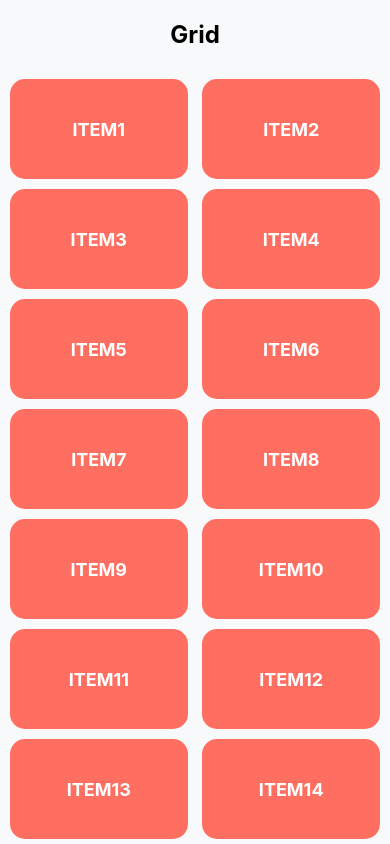
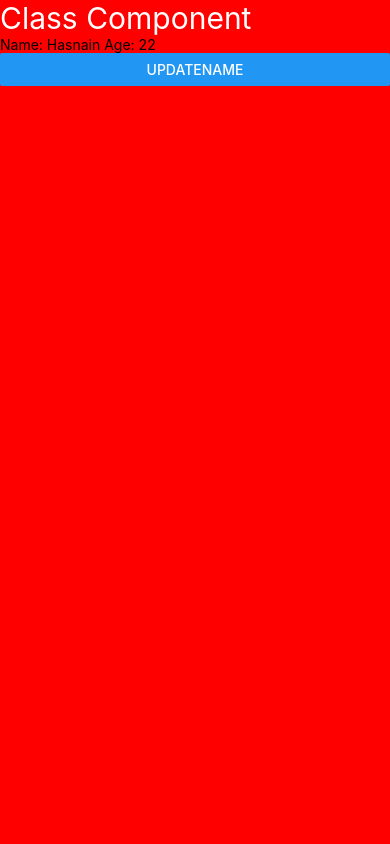
Before and after one commit to hasilakhwa/learning1, a React Native app: screen / in a window 390 px wide. Built offline with nearby package versions, Linux system fonts and the light colour scheme.

Commit message:
ClassComponent done

```diff
--- a/App.jsx
+++ b/App.jsx
@@ -12,7 +12,8 @@ import { View } from 'react-native';
 // import SectionListScreen from './src/component/SectionListScreen'
 // import LoginForm from './src/component/LoginForm'
 // import ContactListScreen from './src/screens/Contact/ContactListScreen'
-import Grid from './src/component/Grid'
+// import Grid from './src/component/Grid'
+import ClassComponent from './src/component/ClassComponent'
 const App = () => {
   return (
     <View
@@ -41,7 +42,8 @@ const App = () => {
       {/* <SectionListScreen /> */}
       {/* <LoginForm /> */}
       {/* <ContactListScreen /> */}
-      <Grid />
+      {/* <Grid /> */}
+      <ClassComponent />
     </View>
   );
 };
--- /dev/null
+++ b/src/component/ClassComponent.jsx
@@ -0,0 +1,16 @@
+import React, { Component } from 'react';
+import { Text, View } from 'react-native';
+import SecondClassComponent from './SecondClassComponent'
+
+class ClassComponent extends Component {
+    render() {
+      const age = 22;
+    return(
+    <View style={{flex:1, backgroundColor:'red'}}>
+        <Text style={{fontSize:30,color:'white'}}>Class Component</Text>
+        <SecondClassComponent data = {age} />
+    </View>
+    );
+  }
+}
+export default ClassComponent;
--- /dev/null
+++ b/src/component/SecondClassComponent.jsx
@@ -0,0 +1,24 @@
+import { Button, Text, View } from 'react-native'
+import React, { Component } from 'react'
+
+class SecondClassComponent extends Component {
+    constructor(){
+        super()
+        this.state = {
+        myName : "Hasnain"
+        }
+    }
+    updateName = () =>{
+        this.setState({myName: 'Ali'})
+    }
+  render() {
+    return (
+      <View>
+        <Text>Name: {this.state.myName} Age: {this.props.data}</Text>
+        <Button title='updateName' onPress={this.updateName} />
+      </View>
+    )
+  }
+}
+
+export default SecondClassComponent
```
Also changed, not shown: src/images/ComponentLifeCycle(class).png (added).
